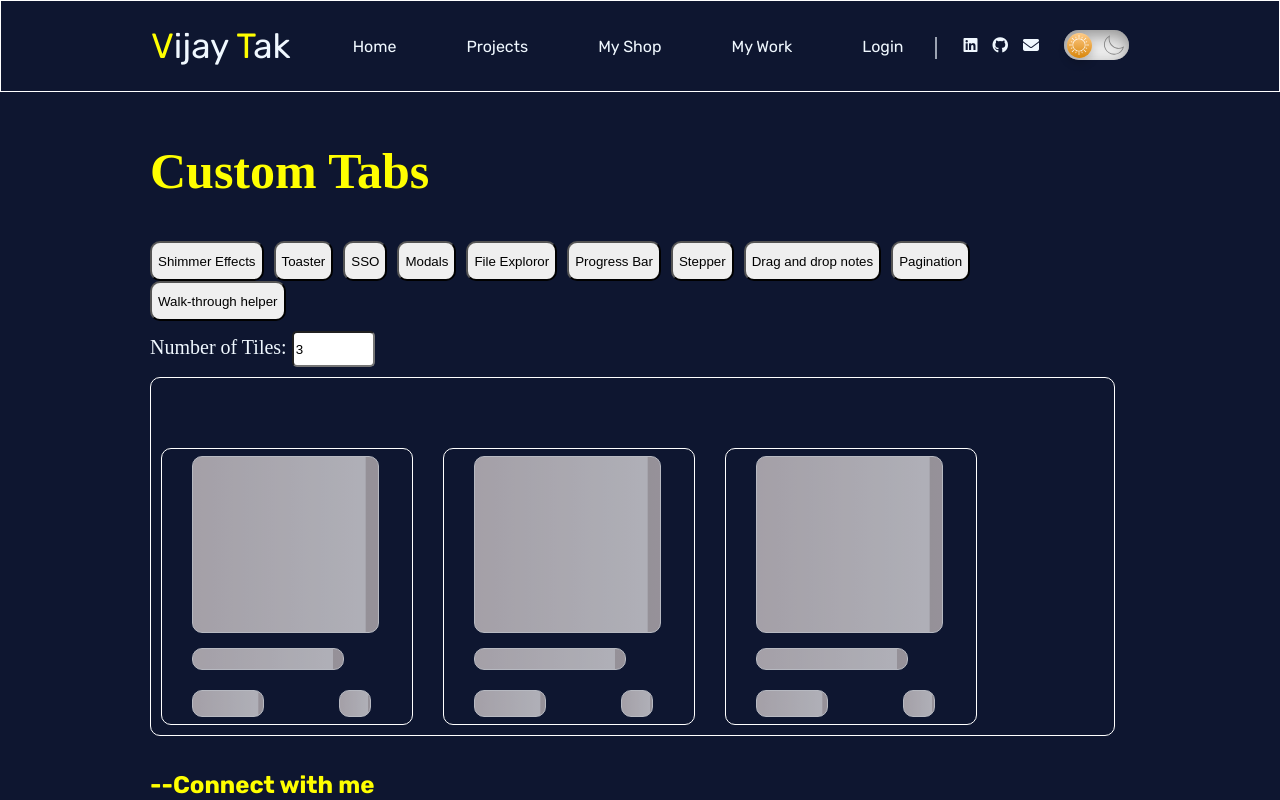
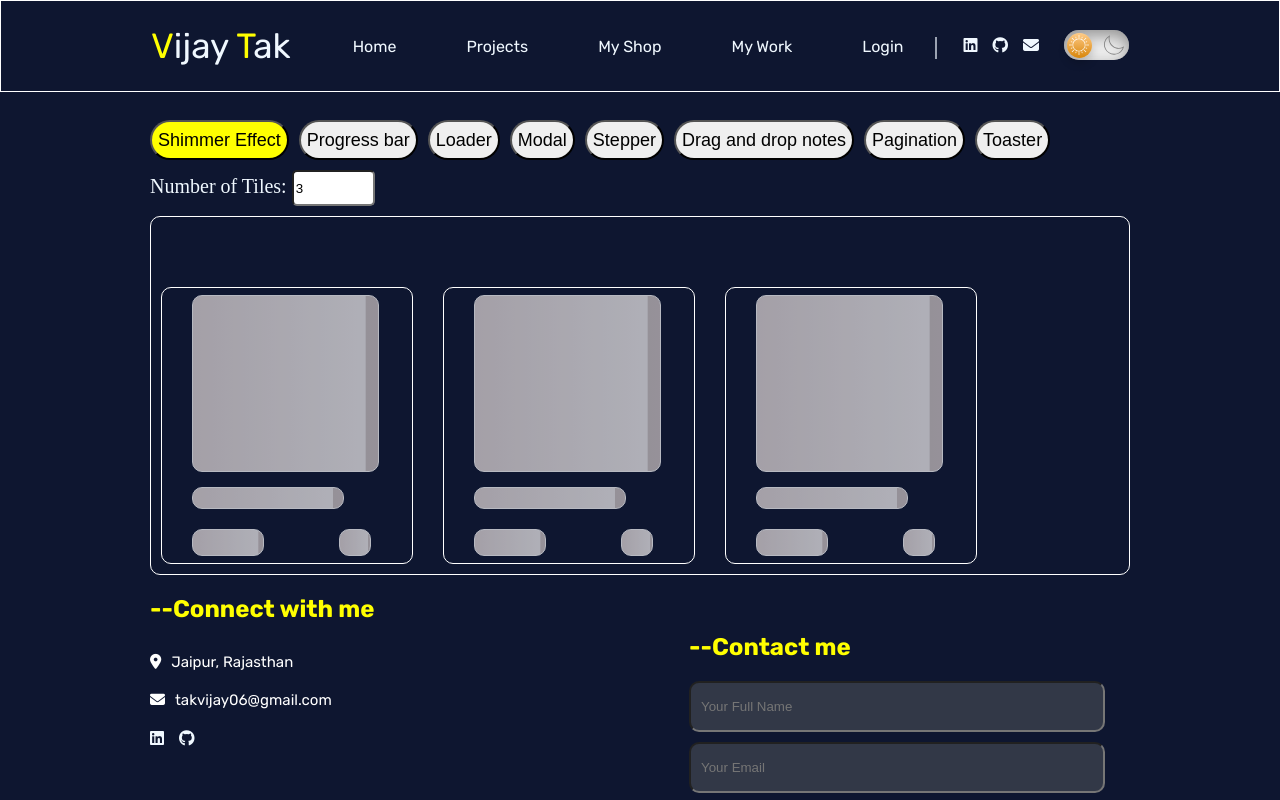
Before and after one commit to Takvijay06/VjPortfolio, a React (Create React App) app: page /mywork in a window 1280 px wide. Shown: the top 800 px of the page. Built offline with nearby package versions, Linux system fonts and the light colour scheme.

Commit message:
Modify tab code, add progress bar tab

```diff
--- a/src/App.css
+++ b/src/App.css
@@ -747,3 +747,48 @@ footer{
         display: none;
     }
 }
+
+.tab-button{
+    width: auto;
+    height: 40px;
+    border-radius: 25px;
+    margin-right: 10px;
+    margin-top: 20px;
+    font-size: 18px;
+}
+
+.selected-button{
+    background-color: yellow;
+}
+
+/* progress bar  */
+
+.bar-container{
+    position: relative;
+    margin-top: 50px;
+    margin-left: 250px;
+    margin-bottom: 10px;
+    width: 400px;
+    height: 20px;
+    border: 3px solid rgb(140, 204, 113);
+    border-radius: 10px;
+    overflow: hidden;
+}
+
+.bar{
+    position: absolute;
+    width: 100%;
+    height: 100%;
+    background-color: yellow;
+}
+
+.question {
+    color: yellow;
+    font-size: 30px;
+}
+
+.done{
+    color: yellow;
+    font-size: 30px;
+    margin-left: 400px;
+}
--- a/src/App.tsx
+++ b/src/App.tsx
@@ -7,6 +7,7 @@ import MyWork from "./pages/myWork";
 import AppWrapper from "./pages/appWrapper";
 import NestedComments from "./pages/nestedComments";
 import JiraBoard from "./pages/jiraBorad";
+import ClosureStore from "./pages/closure";
 
 const App = () => {
   return (
@@ -17,6 +18,7 @@ const App = () => {
         <Route path="/mywork" element={<MyWork />} />
         <Route path="/nestedcomments" element={<NestedComments />} />
         <Route path="/jiraboard" element={<JiraBoard />} />
+        <Route path="/closurestore" element={<ClosureStore />} />
       </Routes>
     </AppWrapper>
   );
--- /dev/null
+++ b/src/components/tabContent/index.tsx
@@ -0,0 +1,41 @@
+import React, { useState } from "react";
+
+interface ITab {
+  label: string;
+  content: any;
+}
+interface IProps {
+  tabData: ITab[];
+}
+const Tabs = (props: IProps) => {
+  const { tabData } = props;
+  const [currentTabContent, setCurrentTabContent] = useState<ITab>(tabData[0]);
+  const onClickButtonHandle = (tabId: string) => {
+    const currentTab = tabData.filter((tab: ITab) => tab.label === tabId)[0];
+    setCurrentTabContent(currentTab);
+  };
+  return (
+    <div>
+      <div className="tab-container">
+        {tabData.map((tab: ITab) => {
+          return (
+            <button
+              key={tab.label}
+              className={
+                tab.label === currentTabContent.label
+                  ? "tab-button selected-button"
+                  : "tab-button"
+              }
+              onClick={() => onClickButtonHandle(tab.label)}
+            >
+              {tab.label}
+            </button>
+          );
+        })}
+      </div>
+      <div className="tab-content">{currentTabContent.content}</div>
+    </div>
+  );
+};
+
+export default Tabs;
--- /dev/null
+++ b/src/components/tabContent/progressBar.tsx
@@ -0,0 +1,32 @@
+import React, { useEffect, useState } from "react";
+
+const ProgressBar = () => {
+  const [bar, setBar] = useState(0);
+
+  useEffect(() => {
+    let id = setInterval(() => {
+      setBar((bar) => {
+        if (bar >= 100) {
+          clearInterval(id);
+          return bar;
+        }
+        return bar + 5;
+      });
+    }, 150);
+  }, []);
+
+  return (
+    <>
+    <h3 className="question">Task: Make progress bar component for showing the progress of the task like this.</h3>
+      <div className="bar-container">
+        <div
+          className="bar"
+          style={{ transform: `translateX(${bar - 100}%)` }}
+        ></div>
+      </div>
+        <div className="done">{bar} % Done !!!</div>
+    </>
+  );
+};
+
+export default ProgressBar;
--- /dev/null
+++ b/src/pages/closure.tsx
@@ -0,0 +1,62 @@
+// App.js
+import React, { useState } from "react";
+interface ICartItem {
+  name: string;
+  price: number;
+}
+interface ICart {
+  items: ICartItem[];
+  total: number;
+}
+
+export const createCart = () => {
+  let cart: ICartItem[] = [];
+  const addItems = (item: ICartItem) => {
+    cart.push(item);
+  };
+
+  const getTotal = () => {
+    return cart.reduce((acc, curr) => acc + curr.price, 0);
+  };
+
+  const getCart = (): ICart => {
+    const total = getTotal();
+    return { items: cart, total };
+  };
+  return { addItems, getCart };
+};
+
+const ClosureStore = () => {
+  const [cartState, setCartState] = useState<ICart>({ items: [], total: 0 });
+  const cart = createCart();
+
+  const handleAddItem = () => {
+    cart.addItems({ name: "Nirma", price: 58 });
+    cart.addItems({ name: "Maggie", price: 28 });
+    cart.addItems({ name: "Room Spray", price: 200 });
+    setCartState(cart.getCart());
+  };
+
+  return (
+    <div className="container">
+      <div className="projects">
+        <h1>Shopping Cart</h1>
+        <h3>Closure is a concept in JS that allows function to retain its enclosured function's variable state even after
+            outer function finished its execution.
+        </h3>
+        <button onClick={handleAddItem}>Add Items</button>
+        <h3>Cart Items:</h3>
+        <ul>
+          {cartState.items.map((item, index) => (
+            <li key={index}>
+              {item.name} - {item.price}
+            </li>
+          ))}
+        </ul>
+        <h3>Total: {cartState.total}</h3>
+      </div>
+    </div>
+  );
+};
+
+export default ClosureStore;
--- a/src/pages/myWork.tsx
+++ b/src/pages/myWork.tsx
@@ -1,47 +1,24 @@
-import React, { useEffect, useState } from "react";
-import Tabs from "../components/tabs";
-import Shimmertab from "../components/tabs/shimmertab";
+import Tabs from "../components/tabContent/index";
+import Shimmertab from "../components/tabContent/shimmertab";
+import ProgressBar from  "../components/tabContent/progressBar"
+const tabData = [
+  {label:"Shimmer Effect", content:<Shimmertab/>},
+  {label:"Progress bar", content:<ProgressBar />},
+  {label:"Loader", content:<div>TAB 2 CONTENT</div>},
+  {label:"Modal", content:<div>TAB 3 CONTENT</div>},
+  {label:"Stepper", content:<div>TAB 3 CONTENT</div>},
+  {label:"Drag and drop notes", content:<div>TAB 3 CONTENT</div>},
+  {label:"Pagination", content:<div>TAB 3 CONTENT</div>},
+  {label:"Toaster", content:<div>TAB 2 CONTENT</div>},
+]
+
 
 const MyWork = () => {
-  const tabArray = [
-    "Shimmer Effects",
-    "Toaster",
-    "SSO",
-    "Modals",
-    "File Exploror",
-    "Progress Bar",
-    "Stepper",
-    "Drag and drop notes",
-    "Pagination",
-   "Walk-through helper"
-  ];
-  const [tabs, setTabs] = useState(tabArray);
-  const [selectedTab, setSelectedTab] = useState("Shimmer Effects");
-  const [tabContentMapper, settabContentMapper] = useState({
-    "Shimmer Effects": <Shimmertab />,
-    Toaster: <div>About</div>,
-    Contact: <div>Contact</div>,
-  });
-
-  const handleOnClickTab = (tab: any) => {
-    setSelectedTab(tab);
-  };
 
   return (
     <section className="flex container">
       <div className="projects">
-        <Tabs>
-          <div className="tab">
-            {tabs.map((tab: string, key: number) => {
-              return (
-                <button key={key} onClick={() => handleOnClickTab(tab)}>
-                  {tab}
-                </button>
-              );
-            })}
-            {tabContentMapper["Shimmer Effects"]}
-          </div>
-        </Tabs>
+        <Tabs tabData={tabData}/>
       </div>
     </section>
   );
```
Also changed, not shown: src/components/tabContent/shimmertab.tsx (renamed from src/components/tabs/shimmertab.tsx).
